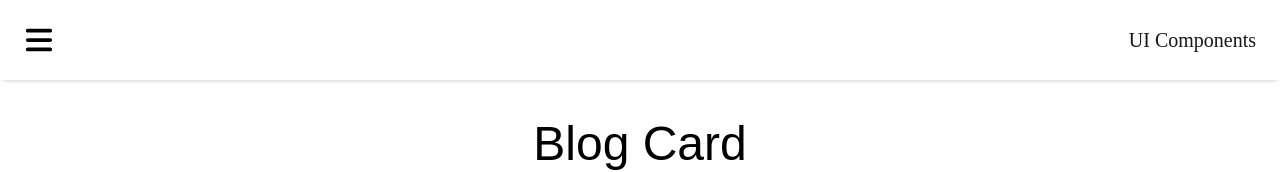
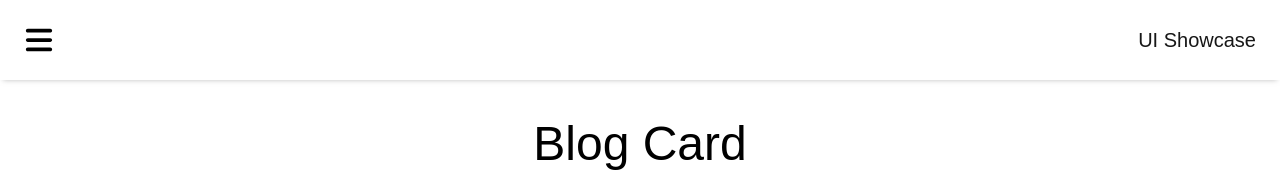
Before and after one commit to hsanchez7934/ui-showcase, a Next.js app: page /blog-card in a window 1280 px wide. Shown: the top 172 px of the page. Built offline with nearby package versions, Linux system fonts and the light colour scheme.

Commit message:
minor corrections

```diff
--- a/src/app/blog-card/page.tsx
+++ b/src/app/blog-card/page.tsx
@@ -26,13 +26,13 @@ export default function BlogCardPage() {
 		<PageMainBox pageTitle="Blog Card">
 			<div className="h-full flex flex-col px-5 pb-10 pt-0">
 				<div className="mb-10 px-12 flex flex-col xl:flex-row gap-5">
-					<div className="xl:w-[33.333333%] xl:p-15 xl:shadow-md xl:rounded-xl">
+					<div className="xl:w-[33.333333%] xl:p-15 xl:shadow-md xl:rounded-xl xl:dark:shadow-white">
 						<p className="m-0 text-base sm:text-md md:text-xl lg:text-2xl">
 							Blog cards are compact visual summaries of blog posts, typically used on websites or
 							in app interfaces to showcase multiple articles in a grid or list format.
 						</p>
 					</div>
-					<div className="xl:w-[33.333333%] xl:p-15 xl:shadow-md xl:rounded-xl">
+					<div className="xl:w-[33.333333%] xl:p-15 xl:shadow-md xl:rounded-xl xl:dark:shadow-white">
 						<div className="flex flex-col items-center justify-center text-base sm:text-md md:text-xl lg:text-2xl">
 							<p className='mb-5'>Each card usually includes:</p>
 							<ul className="pl-5">
@@ -46,7 +46,7 @@ export default function BlogCardPage() {
 							</ul>
 						</div>
 					</div>
-					<div className="xl:w-[33.333333%] xl:p-15 xl:shadow-md xl:rounded-xl">
+					<div className="xl:w-[33.333333%] xl:p-15 xl:shadow-md xl:rounded-xl xl:dark:shadow-white">
 						<p className="m-0 text-base sm:text-md md:text-xl lg:text-2xl">
 							They help users quickly scan and choose which articles to read, and are a common UI
 							pattern in modern web design.
--- a/src/app/components/BlogCard/BlogCard.tsx
+++ b/src/app/components/BlogCard/BlogCard.tsx
@@ -16,8 +16,8 @@ interface Props {
 }
 
 export default function BlogCard(props: Props) {
-	const {imgSrc, titleText, badgeData, height, width, bodyText} = props
-    console.log(height)
+	const {imgSrc, titleText, badgeData, width, bodyText} = props
+
 	return (
 		<div
 			style={{width}}
--- a/src/app/components/NavBar/NavBar.tsx
+++ b/src/app/components/NavBar/NavBar.tsx
@@ -48,8 +48,8 @@ export default function NavBar() {
 				</IconButton>
 			</div>
 			<div className="flex w-[50%] items-center justify-end pr-6 text-xl">
-				<Link href={'/'} style={{fontFamily: 'Rubik'}}>
-					UI Components
+				<Link href={'/'}>
+					UI Showcase
 				</Link>
 			</div>
 			<div
```
